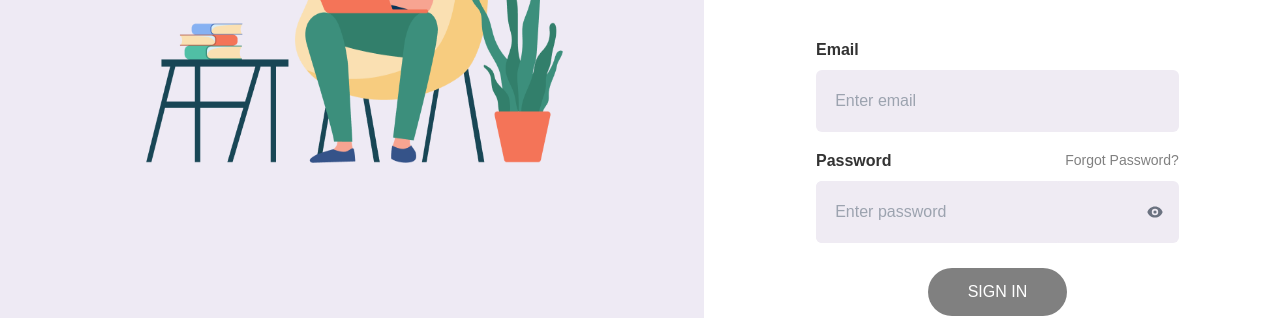
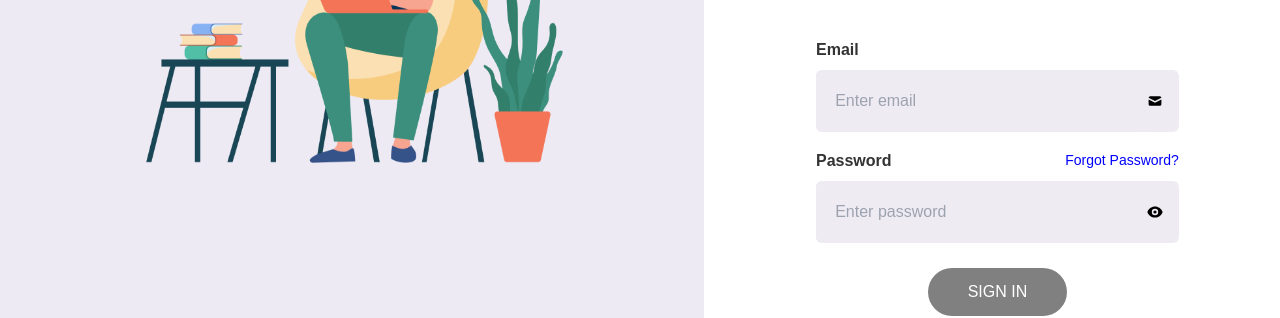
Before and after one commit to mridul45/fayredge, a React (Vite) app: page / in a window 1280 px wide. Shown: the part 437-755 px from the top of the page. Built offline with nearby package versions, Linux system fonts and the light colour scheme.

Commit message:
email icon

```diff
--- a/src/Components/Login.jsx
+++ b/src/Components/Login.jsx
@@ -2,7 +2,7 @@ import { useState, useEffect } from "react";
 import "../Css/Components/Login.css";
 import LoginImg from "/loginImg.png";
 import Logo from "/logo.png";
-import { HiEye, HiEyeOff } from "react-icons/hi";
+import { HiEye, HiEyeOff, HiMail } from "react-icons/hi";
 import { useNavigate } from "react-router-dom";
 
 function Login() {
@@ -86,6 +86,7 @@ function Login() {
               <label htmlFor="email" className="form_label">
                 Email
               </label>
+              <div className="relativeBox">
                 <input
                   className="form-input"
                   id="email"
@@ -94,6 +95,9 @@ function Login() {
                   value={email}
                   onChange={handleEmailChange}
                 />
+                <HiMail className="input-color" />
+              </div>
+
               {emailError && <p className="error-message">{emailError}</p>}
             </div>
 
@@ -102,7 +106,7 @@ function Login() {
                 <label htmlFor="password" className="form_label">
                   Password
                 </label>
-                <p>Forgot Password?</p>
+                <p className="forPass">Forgot Password?</p>
               </div>
 
               <div className="relativeBox">
@@ -120,9 +124,9 @@ function Login() {
                   className=""
                 >
                   {showPassword ? (
-                    <HiEyeOff className="text-gray-500" />
+                    <HiEyeOff className="input-color" />
                   ) : (
-                    <HiEye className="text-gray-500" />
+                    <HiEye className="input-color" />
                   )}
                 </button>
               </div>
--- a/src/Css/Components/Login.css
+++ b/src/Css/Components/Login.css
@@ -92,8 +92,20 @@
   background-color: #efebf3;
   display: flex;
   justify-content: space-between;
+  align-items: center;
   padding-right: 1rem;
   border-radius: 0.375rem;
+}
+.forPass {
+  color: #0000ff !important;
+}
+
+.input-color {
+  background-color: #efebf3;
+}
+.relativeBox input {
+  flex-grow: 1;
+  padding-right: 0.5rem;
 }
 
 .form-input:focus {
```
Also changed, not shown: public/email.svg (added). Lines whose indentation alone changed are shown as unchanged.
